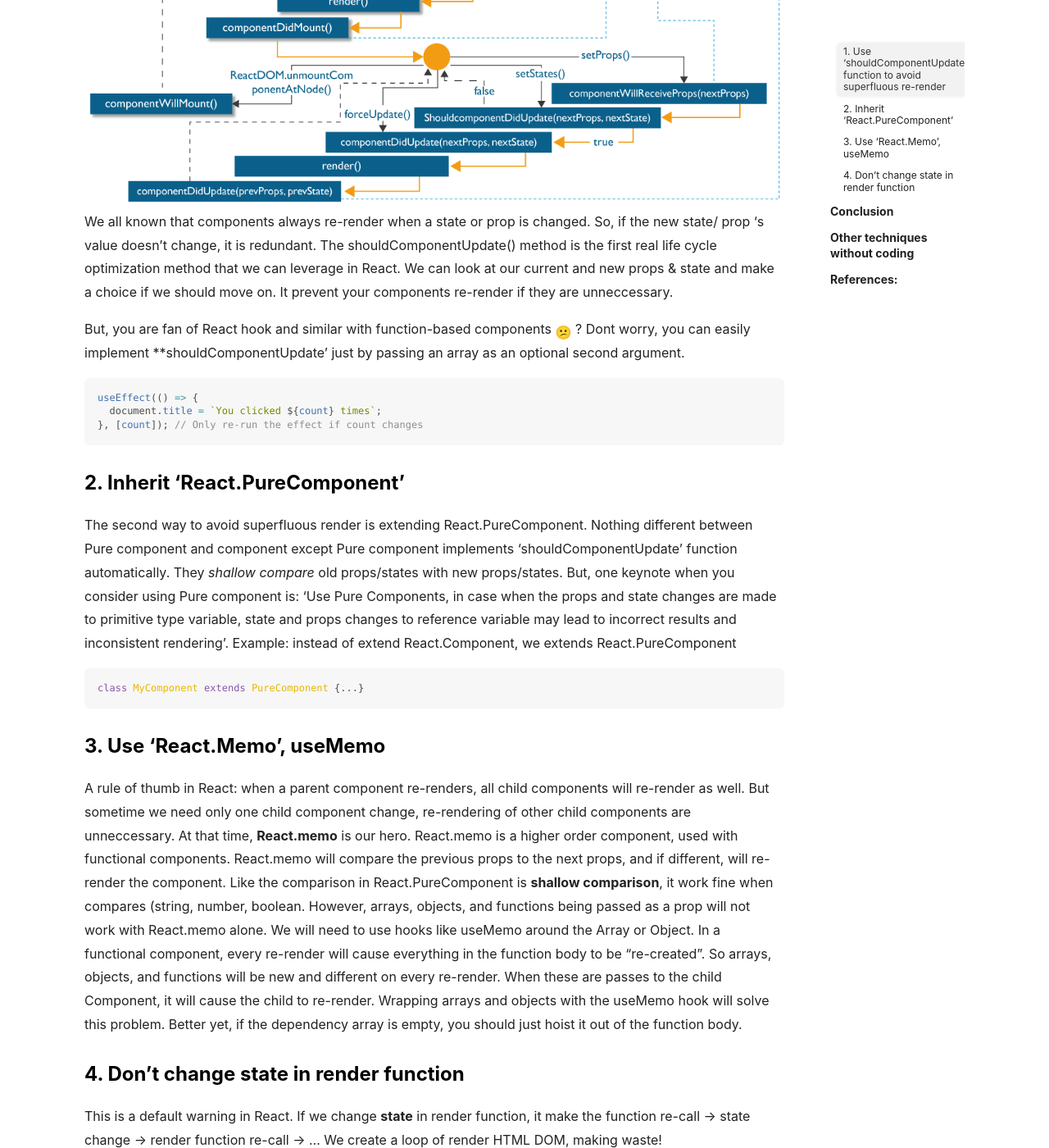
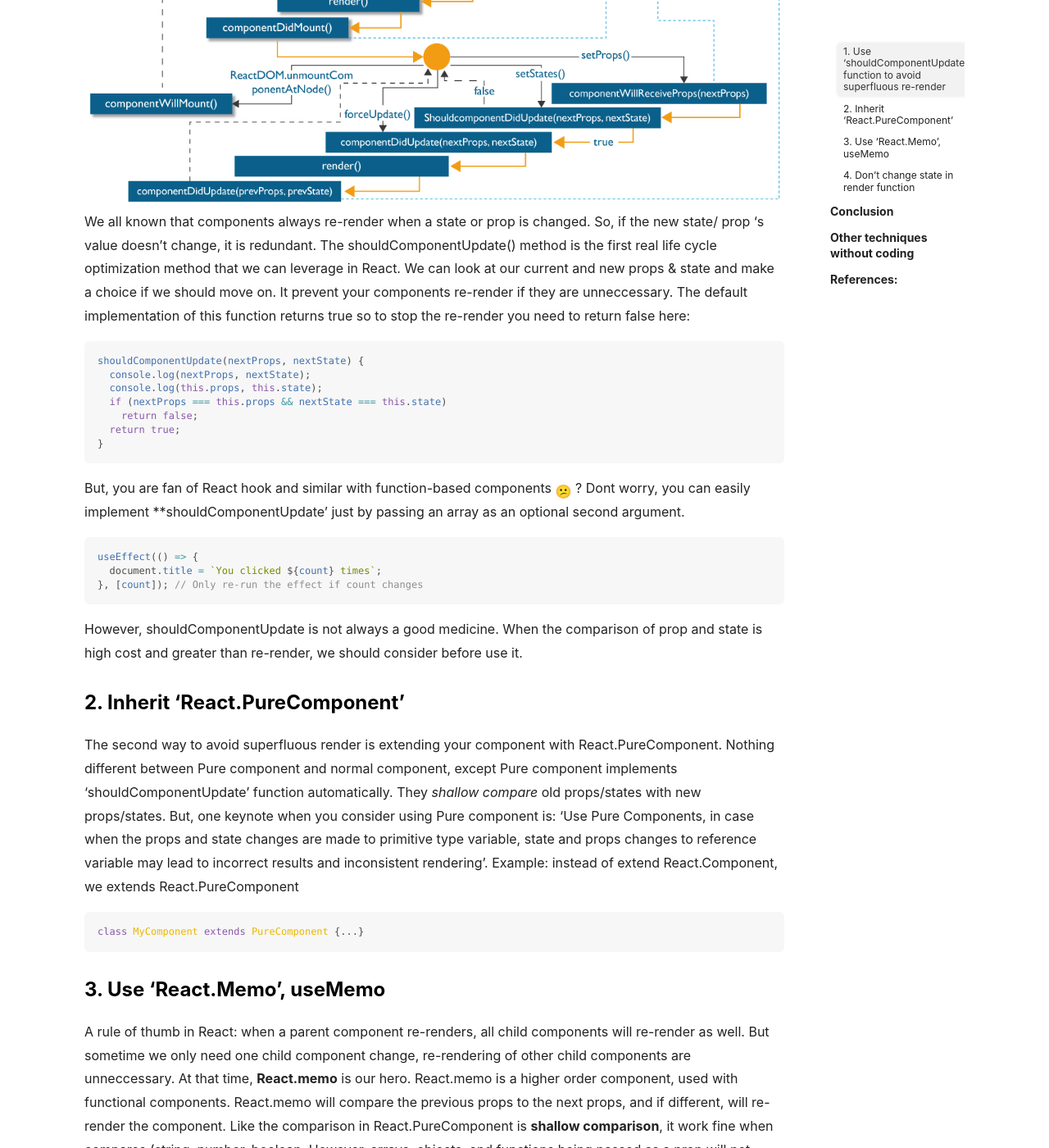
Before and after one commit to damminhtien/damminhtien.github.io, a Jekyll site: the page built from _posts/2019-10-07-Optimize_react.md, in a window 1280 px wide and 1400 px high, scrolled down 1374 px. Shown: the whole window at 82% size. Built offline with Jekyll 4.4.1, drawn with Linux system fonts in a browser that asks for light colours; nearby versions of some CDN libraries; emoji names are drawn with the system emoji font.

Commit message:
optimize_react: update shouldComponentUpdate code

````diff
--- a/_posts/2019-10-07-Optimize_react.md
+++ b/_posts/2019-10-07-Optimize_react.md
@@ -22,23 +22,33 @@ article_header:
 If you prefer class-based components than function-based components, you should try 'shouldComponentsUpdate' function. This function is a event in React life cycle:
 ![reactlifecycle](/assets/images/reactlifecycle.png)
 We all known that components always re-render when a state or prop is changed. So, if the new state/ prop 's value doesn't change, it is redundant. The shouldComponentUpdate() method is the first real life cycle optimization method that we can leverage in React. We can look at our current and new props & state and make a choice if we should move on. It prevent your components re-render if they are unneccessary.
-
+The default implementation of this function returns true so to stop the re-render you need to return false here:
+```javascript
+shouldComponentUpdate(nextProps, nextState) {
+  console.log(nextProps, nextState);
+  console.log(this.props, this.state);
+  if (nextProps === this.props && nextState === this.state)
+    return false;
+  return true;
+}
+```
 But, you are fan of React hook and similar with function-based components :confused: ? Dont worry, you can easily implement **shouldComponentUpdate' just by passing an array as an optional second argument.
 ```javascript
 useEffect(() => {
   document.title = `You clicked ${count} times`;
 }, [count]); // Only re-run the effect if count changes
 ```
+However, shouldComponentUpdate is not always a good medicine. When the comparison of prop and state is high cost and greater than re-render, we should consider before use it.
 
 ### 2. Inherit 'React.PureComponent'
-The second way to avoid superfluous render is extending React.PureComponent. Nothing different between Pure component and component except Pure component implements 'shouldComponentUpdate' function automatically. They *shallow compare* old props/states with new props/states. But, one keynote when you consider using Pure component is: 'Use Pure Components, in case when the props and state changes are made to primitive type variable, state and props changes to reference variable may lead to incorrect results and inconsistent rendering'.
+The second way to avoid superfluous render is extending your component with React.PureComponent. Nothing different between Pure component and normal component, except Pure component implements 'shouldComponentUpdate' function automatically. They *shallow compare* old props/states with new props/states. But, one keynote when you consider using Pure component is: 'Use Pure Components, in case when the props and state changes are made to primitive type variable, state and props changes to reference variable may lead to incorrect results and inconsistent rendering'.
 Example: instead of extend React.Component, we extends React.PureComponent
 ```javascript
 class MyComponent extends PureComponent {...}
 ```
 
 ### 3. Use 'React.Memo', useMemo
-A rule of thumb in React: when a parent component re-renders, all child components will re-render as well. But sometime we need only one child component change, re-rendering of other child components are unneccessary. At that time, **React.memo** is our hero. React.memo is a higher order component, used with functional components. React.memo will compare the previous props to the next props, and if different, will re-render the component. Like the comparison in React.PureComponent is **shallow comparison**, it work fine when compares (string, number, boolean. However, arrays, objects, and functions being passed as a prop will not work with React.memo alone. We will need to use hooks like useMemo around the Array or Object. In a functional component, every re-render will cause everything in the function body to be "re-created". So arrays, objects, and functions will be new and different on every re-render. When these are passes to the child Component, it will cause the child to re-render. Wrapping arrays and objects with the useMemo hook will solve this problem. Better yet, if the dependency array is empty, you should just hoist it out of the function body.
+A rule of thumb in React: when a parent component re-renders, all child components will re-render as well. But sometime we only need one child component change, re-rendering of other child components are unneccessary. At that time, **React.memo** is our hero. React.memo is a higher order component, used with functional components. React.memo will compare the previous props to the next props, and if different, will re-render the component. Like the comparison in React.PureComponent is **shallow comparison**, it work fine when compares (string, number, boolean. However, arrays, objects, and functions being passed as a prop will not work with React.memo alone. We will need to use hooks like useMemo around the Array or Object. In a functional component, every re-render will cause everything in the function body to be "re-created". So arrays, objects, and functions will be new and different on every re-render. When these are passes to the child Component, it will cause the child to re-render. Wrapping arrays and objects with the useMemo hook will solve this problem. Better yet, if the dependency array is empty, you should just hoist it out of the function body.
 
 ### 4. Don't change **state** in **render** function
 This is a default warning in React. If we change **state** in render function, it make the function re-call -> state change -> render function re-call -> ...
````
